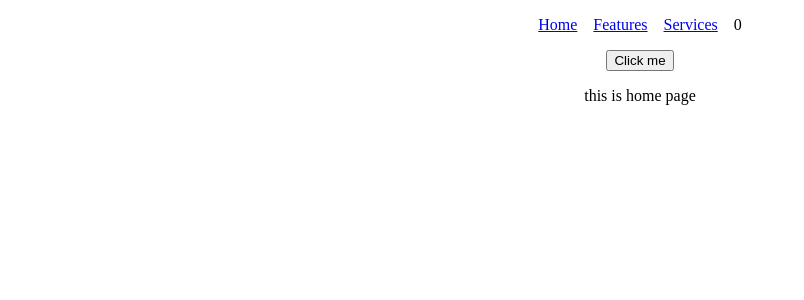
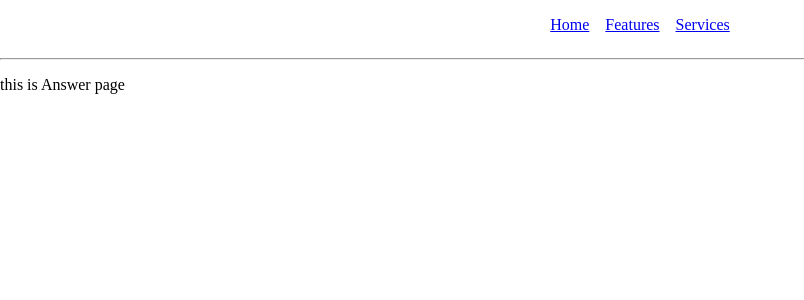
Before and after one commit to doantu05150/news, a React (Create React App) app: page /hoi-dap in a window 1280 px wide. Shown: the top 300 px of the page, without its empty margins (0-804 px from the left). Built offline with nearby package versions, Linux system fonts and the light colour scheme.

Commit message:
fix router

```diff
--- a/package.json
+++ b/package.json
@@ -11,6 +11,7 @@
     "react-dom": "^16.12.0",
     "react-router-dom": "^5.1.2",
     "react-scripts": "3.3.0",
+    "serialize-javascript": "^2.1.2",
     "styled-components": "^4.4.1"
   },
   "scripts": {
--- a/src/App.js
+++ b/src/App.js
@@ -1,20 +1,28 @@
 import React from 'react'
 import { BrowserRouter as Router, Switch, Route } from 'react-router-dom'
-import HomePage from './pages/home'
-import Answer from './pages/hoi-dap'
+import { HomePage, Answer } from './pages'
+import Navbar from './components/common/Navbar'
 
 function App() {
   return (
+    <div>
       <Router>
+        <div>
+          <Navbar />
+
+          <hr />
+
           <Switch>
-        <Route path="/">
+            <Route exact path="/">
               <HomePage />
             </Route>
-        <Route path="/hoi-dap">
+            <Route exact path="/hoi-dap">
               <Answer />
             </Route>
           </Switch>
+        </div>
       </Router>
+    </div>
   )
 }
 
--- a/src/components/common/Navbar.js
+++ b/src/components/common/Navbar.js
@@ -1,6 +1,6 @@
 import React, { useState } from 'react'
 import styled from 'styled-components'
-import { BrowserRouter as Router, Link } from 'react-router-dom'
+import { Link } from 'react-router-dom'
 
 const NavbarWrapper = styled.div`
   text-align: center;
@@ -19,7 +19,6 @@ const NavLink = styled.li`
 `
 
 export default function Navbar() {
-  const [count, setCount] = useState(0)
   const [menu] = useState([
     { title: 'Home', link: '/' },
     { title: 'Features', link: '/hoi-dap' },
@@ -28,19 +27,13 @@ export default function Navbar() {
 
   return (
     <NavbarWrapper>
-      <Router>
       <UnorderList>
         {menu.map((item, id) => (
           <NavLink key={id}>
             <Link to={item.link}>{item.title}</Link>
           </NavLink>
         ))}
-          <NavLink>{count}</NavLink>
       </UnorderList>
-      </Router>
-      <button type="button" onClick={() => setCount(count + 1)}>
-        Click me
-      </button>
     </NavbarWrapper>
   )
 }
--- a/src/layout/MainLayout.js
+++ b/src/layout/MainLayout.js
@@ -1,11 +1,5 @@
 import React from 'react'
-import Navbar from '../components/common/Navbar'
 
-const DefaultLayout = ({ children }) => (
-  <div>
-    <Navbar />
-    {children}
-  </div>
-)
+const DefaultLayout = ({ children }) => <div>{children}</div>
 
 export default DefaultLayout
--- a/src/pages/home/index.js
+++ b/src/pages/home/index.js
@@ -1,4 +1,4 @@
-import React from 'react'
+import React, { useState } from 'react'
 import styled from 'styled-components'
 import MainLayout from '../../layout/MainLayout'
 
@@ -7,10 +7,14 @@ const HomeWrapper = styled.div`
 `
 
 export default function Home() {
+  const [count, setCount] = useState(0)
   return (
     <MainLayout>
       <HomeWrapper>
         <p>this is home page</p>
+        <button type="button" onClick={() => setCount(count + 1)}>
+          Click me
+        </button>
       </HomeWrapper>
     </MainLayout>
   )
--- a/src/pages/index.js
+++ b/src/pages/index.js
@@ -1,3 +1,3 @@
-// export { default as HomePage } from './home'
+export { default as HomePage } from './home'
 
-// // export { default as }
+export { default as Answer } from './hoi-dap'
```
Also changed, not shown: src/navigator/MainNavigation.js (added, +23 -0 lines), 1 other file (tests, documents, lock files or other folders). Lines whose indentation alone changed are shown as unchanged.
